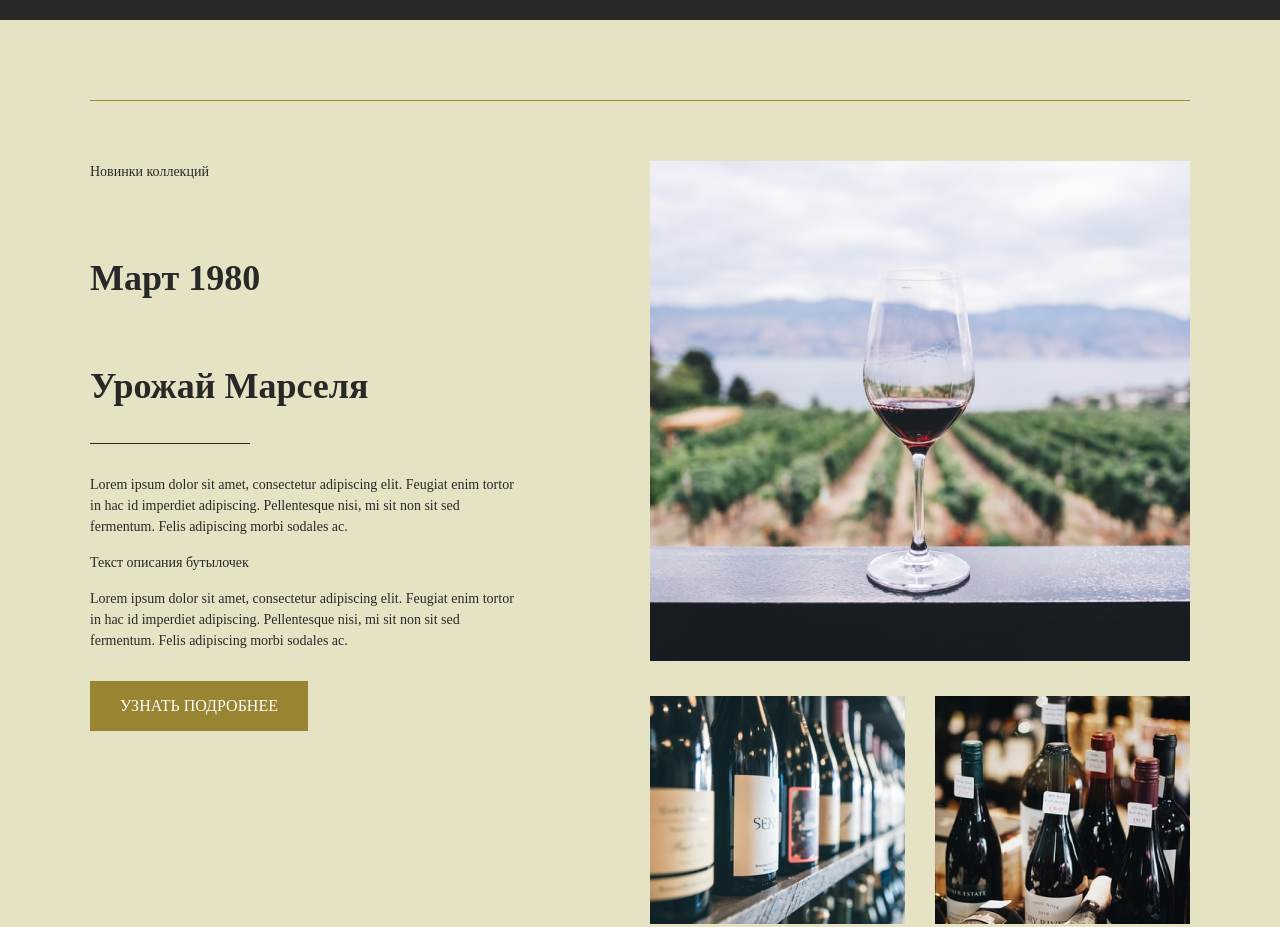
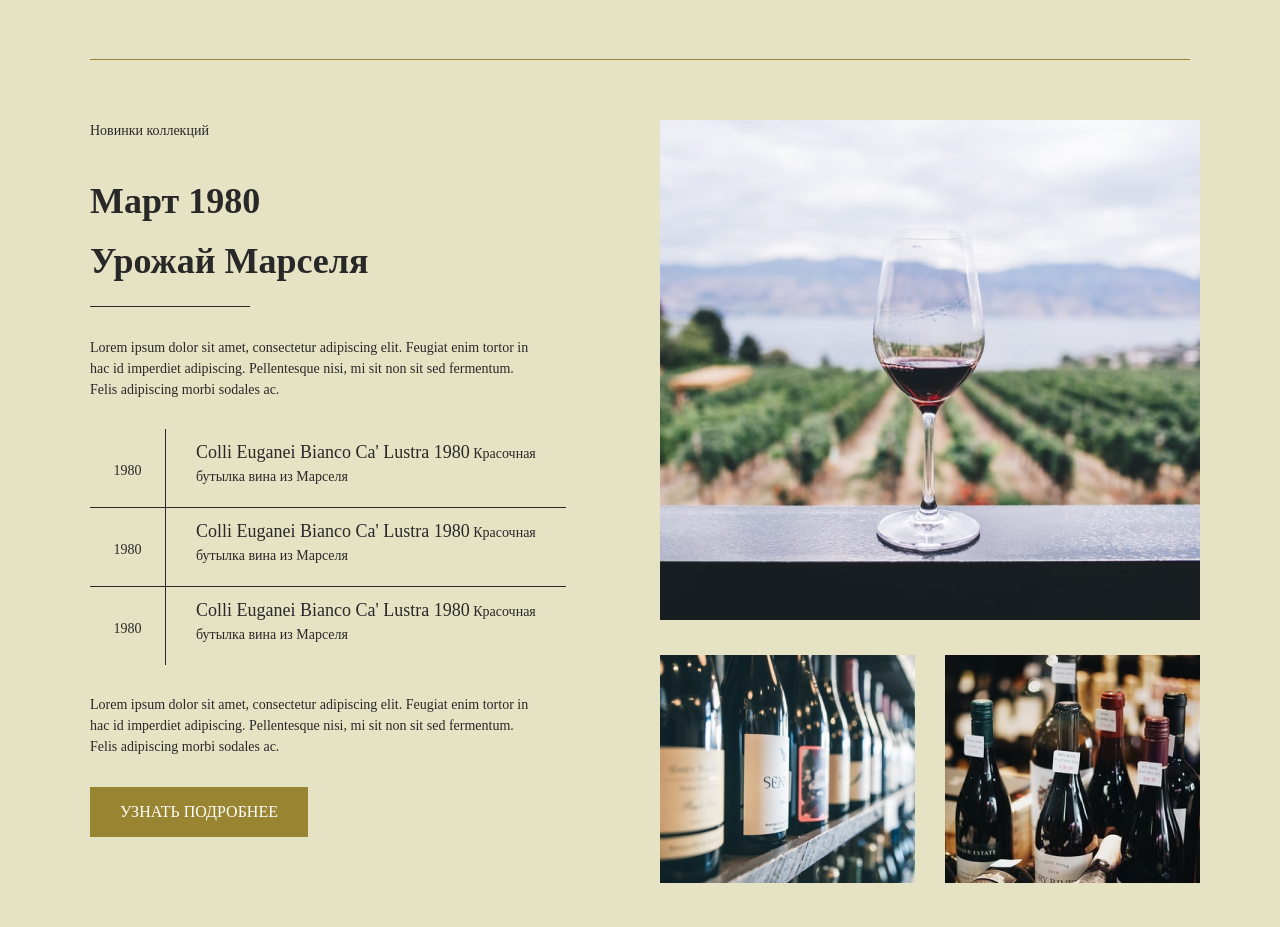
Before and after one commit to Dashazxcvbnm/wine, a website: page app/projectWinePige/WinePage.html in a window 1280 px wide. Shown: the part 1640-2567 px from the top of the page. Drawn offline with Linux system fonts and the light colour scheme.

Commit message:
Закончены стили третьего блока

```diff
--- a/app/projectWinePige/WinePage.html
+++ b/app/projectWinePige/WinePage.html
@@ -27,10 +27,10 @@
          </ul>
          </nav>
          <div class="button-position">
-         <button class="button-form">
+         <button class="button-position__form">
             винная карта
          </button>
-         <button class="button-form">
+         <button class="button-position__form">
             дегустация
          </button>
         </div>
@@ -40,7 +40,7 @@
         <section class="section section--second">
             <div class="content-container">
                 <div class="content-container__wrapper">
-            <h1 class="section-title">
+            <h1 class="section-title section--second-title">
                 Лучший вкус, это вкус долголетнего вина
             </h1>
             <div class="border-line"></div>
@@ -69,7 +69,7 @@
         <section class="section section--third">
             <div class="content-container">
             <div class="content-container__wrapper--section-third">
-            <div class="aside-content">
+            <div class="aside-content aside-content__text">
                 <div class="section-third-text">Новинки коллекций</div>
                 <h1 class="section-third-text">
                     <br>Март 1980</br>
@@ -81,13 +81,33 @@
                     Pellentesque nisi, mi sit non sit sed fermentum.
                     Felis adipiscing morbi sodales ac.
                  </div>
-                <div class="section-third-text">Текст описания бутылочек</div>
+                <div class="section-third-text">
+                    <ul class="text-list__items">
+                        <li class="text-list__item-left">1980</li>
+                        <li class="text-list__item-left">1980</li>
+                        <li class="text-list__item-left">1980</li>
+                    </ul>
+                    <ul class="text-list__items">
+                        <li class="text-list__item-right">
+                            <span class="subtitle-text">Colli Euganei Bianco Ca' Lustra 1980</span>
+                            Красочная бутылка вина из Марселя
+                        </li>
+                        <li class="text-list__item-right">
+                            <span class="subtitle-text">Colli Euganei Bianco Ca' Lustra 1980</span>
+                            Красочная бутылка вина из Марселя
+                        </li>
+                        <li class="text-list__item-right">
+                            <span class="subtitle-text">Colli Euganei Bianco Ca' Lustra 1980</span>
+                            Красочная бутылка вина из Марселя
+                        </li>
+                    </ul>
+                </div>
                 <div class="section-third-text">Lorem ipsum dolor sit amet, consectetur adipiscing elit.
                     Feugiat enim tortor in hac id imperdiet adipiscing.
                     Pellentesque nisi, mi sit non sit sed fermentum.
                     Felis adipiscing morbi sodales ac.
                 </div>
-                <button class="button-form button-form__section-third">узнать подробнее</button>
+                <button class="button-position__form button-form__section-third">узнать подробнее</button>
             </div>
             <div class="aside-content">
             <div>
@@ -105,7 +125,7 @@
         <section class="section section--fourth">
             <div class="content-container">
                 <div class="content-container__wrapper">
-                <h1 class="section-title">
+                <h1 class="section-title section--fourth-title">
                     Запись на дегустацию
                 </h1>
                 <div class="border-line"></div>
--- a/app/projectWinePige/WinePige.css
+++ b/app/projectWinePige/WinePige.css
@@ -32,7 +32,6 @@ body {
 .menu-list {
     font-size: 14px;
     height: 46px;
-    width: 1100px;
 }
 
 .menu-list__items {
@@ -66,7 +65,7 @@ body {
     padding-bottom: 150px;
 }
 
-.button-form {
+.button-position__form {
     background: rgb(153, 132, 49);
     color: rgb(255, 255, 255);
     padding: 15px 30px;
@@ -83,7 +82,6 @@ body {
     padding-top: 60px;
     margin-top: 100px;
     margin-bottom: 100px;
-    width: 1100px;
 }
 
 .section-title {
@@ -92,14 +90,20 @@ body {
     color: rgb(255, 255, 255);
 }
 
+.section--second-title {
+    width: 900px;
+    margin: 0 auto;
+}
+
 .border-line {
     width: 160px;
     margin: auto;
     border-top: 1px solid rgb(255, 255, 255);
+    margin-top: 40px;
+    margin-bottom: 40px;
 }
 
 .section-text {
-    padding-top: 40px;
     padding-bottom: 50px;
     color: rgb(255, 255, 255);
     font-family: 'Montserrat';
@@ -108,8 +112,8 @@ body {
 }
 
 .section--second-text {
-    padding-left: 190px;
-    padding-right: 190px;
+    width: 733px;
+    margin: 0 auto;
 }
 
 .section-img {
@@ -135,7 +139,6 @@ body {
     margin-top: 80px;
     margin-bottom: 80px;
     display: flex;
-    width: 1100px;
 }
 
 .aside-content {
@@ -150,7 +153,8 @@ body {
 
 .button-form__section-third {
     margin-top: 15px;
-    margin-bottom: 60px;
+    /* margin-bottom: 60px; */
+    margin-left: 0;
 }
 
 .aside-content__under-img {
@@ -169,17 +173,13 @@ body {
     margin-left: 0;
 }
 
-.button-form__section-third {
-    margin-left: 0;
-    margin-top: 15px;
-}
-
 .section-third-text {
     margin-top: 15px;
     margin-bottom: 15px;
     font-family: 'Montserrat';
     font-size: 14px;
     color: rgb(40, 40, 40);
+    width: 445px;
 }
 
 .section-third-text:nth-child(1)  {
@@ -189,7 +189,54 @@ body {
 .section-third-text:nth-child(2)  {
     font-family: 'Playfair Display';
     font-size: 36px;
-    line-height: 54px;
+    line-height: 30px;
+}
+
+.section-third-text:nth-child(5) {
+    display: flex;
+}
+
+.text-list__items {
+    list-style: none;
+    padding-left: 0;
+}
+
+.text-list__item-left {
+    border-right: 1px solid rgb(40, 40, 40);
+    width: 75px;
+    padding-top: 31px;
+    padding-bottom: 26px;
+    text-align: center;
+}
+
+.text-list__item-right {
+    width: 370px;
+    height: 53px;
+    padding-top: 10px;
+    padding-bottom: 15px;
+    padding-left: 30px;
+}
+
+.text-list__item-left:nth-child(1) {
+    border-bottom: 1px solid rgb(40, 40, 40);
+}
+
+.text-list__item-left:nth-child(2) {
+    border-bottom: 1px solid rgb(40, 40, 40);
+}
+
+.text-list__item-right:nth-child(1) {
+    border-bottom: 1px solid rgb(40, 40, 40);
+}
+
+.text-list__item-right:nth-child(2) {
+    border-bottom: 1px solid rgb(40, 40, 40);
+}
+
+.subtitle-text {
+    font-family: 'Playfair Display';
+    font-size: 18px;
+    line-height: 27px;
 }
 
 .section--fourth {
@@ -198,8 +245,8 @@ body {
 }
 
 .section--fourth-text {
-    padding-left: 285px;
-    padding-right: 285px;
+    width: 539px;
+    margin: 0 auto;
 }
 
 .footer {
```
